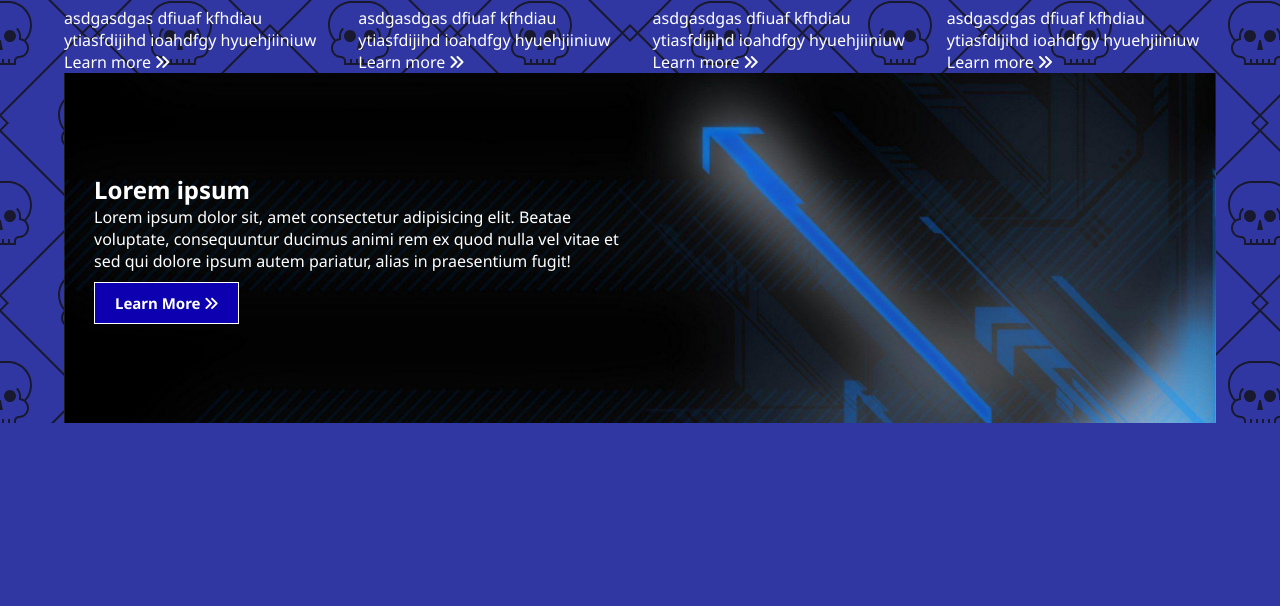
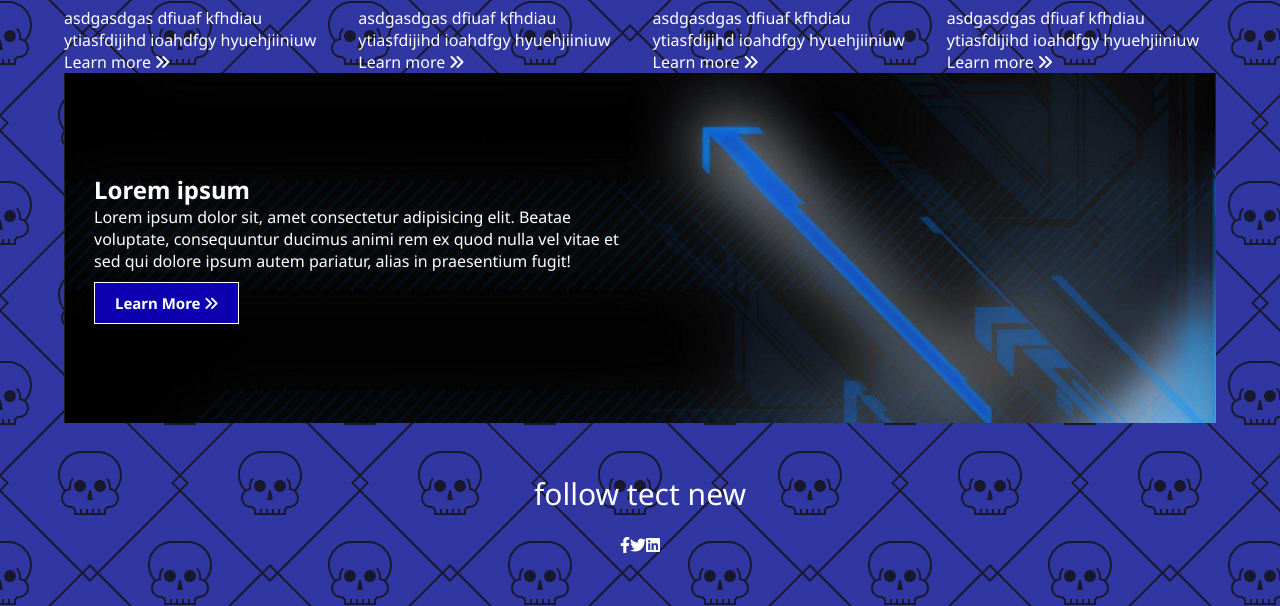
Before and after one commit to UniversoEmi/html-css, a plain HTML site: page index.html in a window 1280 px wide. Shown: the part 1587-2193 px from the top of the page. Before the commit the page ends 2010 px from the top, so only its background shows below. Drawn offline with Linux system fonts and the light colour scheme.

Commit message:
socialTerminado

```diff
--- a/index.html
+++ b/index.html
@@ -136,6 +136,22 @@
                 </a>
             </div>
         </section>
+        <section class="social">
+            <p>follow tect new</p>
+            <div class="links">
+                <a href="#">
+                <i class="fab fa-facebook-f"></i>
+                </a>
+
+                <a href="#">
+                     <i class="fab fa-twitter"></i>
+                </a>
+
+                <a href="#">
+                    <i class="fab fa-linkedin"></i>
+               </a>
+            </div>
+        </section>
      </div>
 
 </body>
--- a/style.css
+++ b/style.css
@@ -109,7 +109,7 @@
 
     /* NEW CARDS*/
     /*Estas son las partes de la columnas donde estan las img*/
-    .news-cards {
+     .news-cards {
         display: grid; /*esto son los grid de css*/
         grid-template-columns: 1fr 1fr 1fr 1fr;
         gap: 25px; /*esto es un espaciodo en la img*/
@@ -125,7 +125,7 @@
         margin: 10px;
     }
 
-    new-cards a {
+    .new-cards a {
         padding: 10px 0;
         color:#ffffff;
         display:inline-block;
@@ -164,8 +164,34 @@
         height: 350px;
         background: url(./img/image-banner.jpg) no-repeat center center/cover;
      }
-     .cards-banner-two .content{
+    .cards-banner-two .content{
          width: 50%;
          padding: 100px 0 0 30px;
 
      }
+     /*Social*/
+
+    .social{
+         margin: 50px; /*Esto es margen de arriba y abajo y hacia los lados de 50px*/
+     }
+
+    .social p{
+         text-align: center; /*Esto es para que sea centrado el txto*/
+         font-size: 30px;
+         margin-bottom: 20px;
+     }
+
+     /*Esto que esta aca abajo es flexbox */
+     .links{
+         display: flex;
+         align-items: center;
+         justify-content: center;
+     }
+
+     /*.link a{
+         margin: 0 30px;/* 0 de arriba y abajo y 30px hacia los lados */
+        }
+
+    /*.links a i{
+        font-size:3rem;
+    }
```
Also changed, not shown: tutorial/8-social/1-html.png (added), tutorial/8-social/2-CSS.png (added), tutorial/8-social/3-CSS.png (added), tutorial/leer esto antes.txt.
